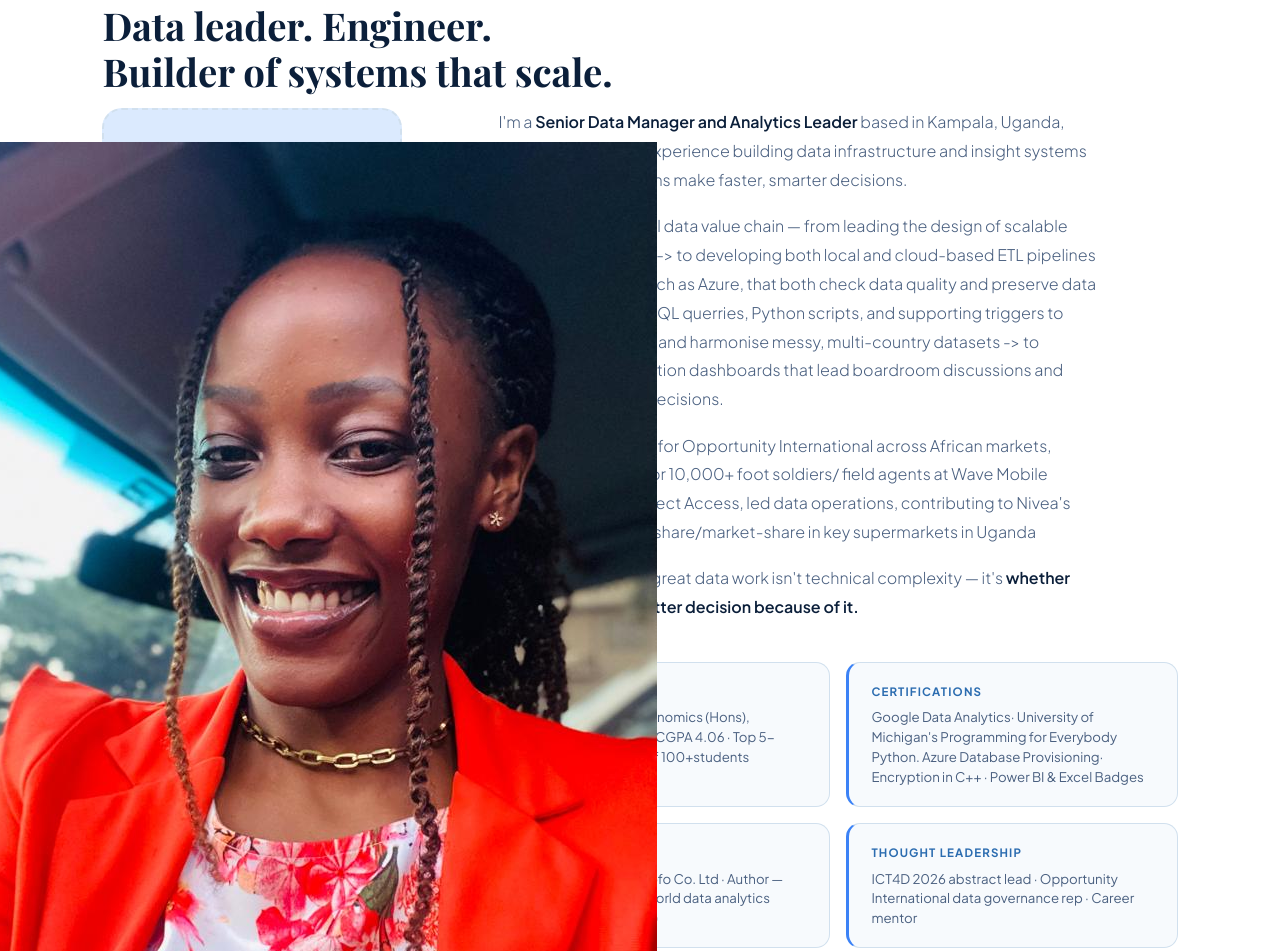
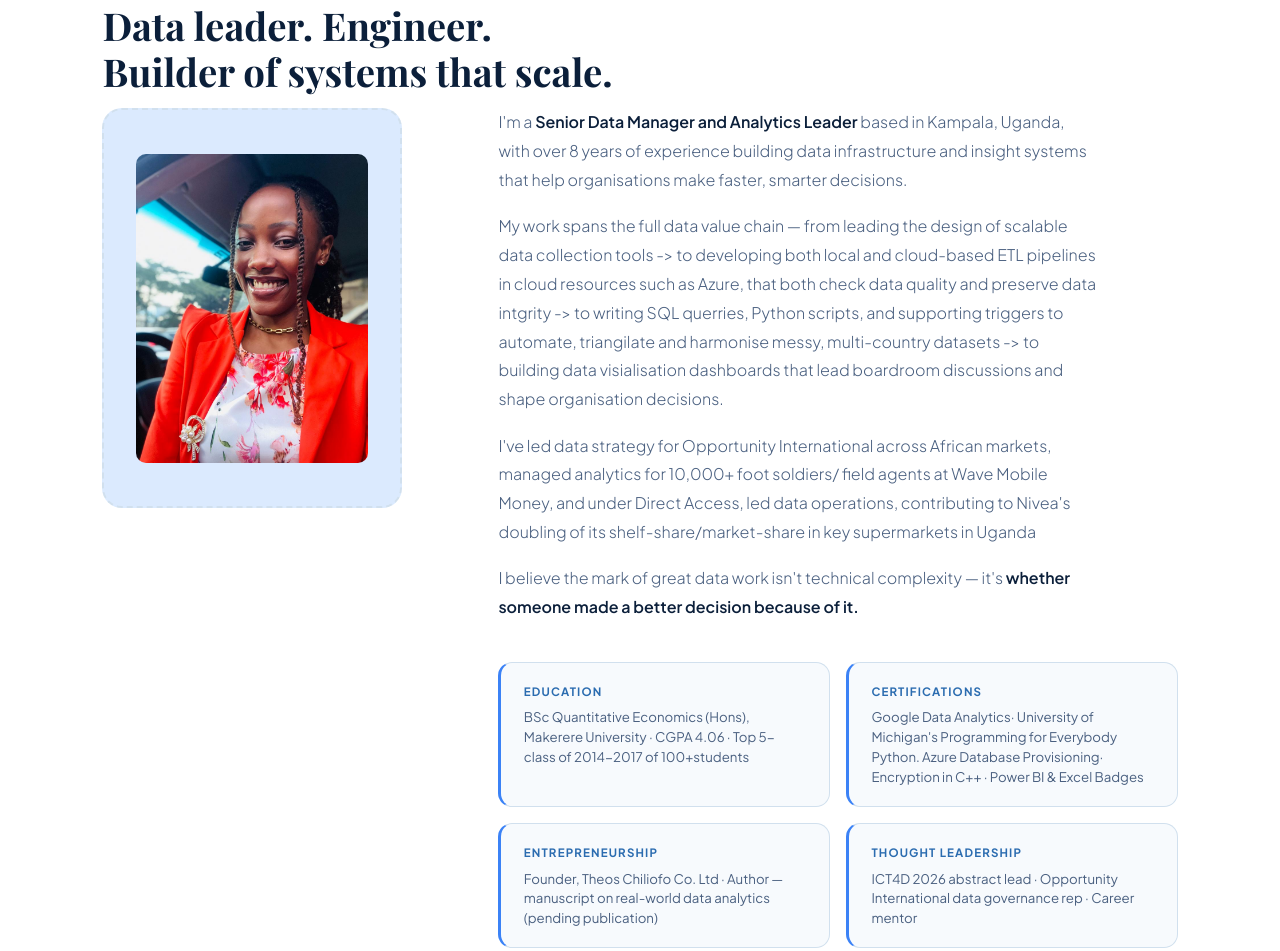
Before and after one commit to emmanuellagwokyalya/Emmanuella-s_Website, a plain HTML site: page index.html in a window 1280 px wide. Shown: the part 1428-2379 px from the top of the page. Drawn offline with nearby package versions, Linux system fonts and the light colour scheme; a web font is replaced by a local one.

Commit message:
Add files via upload

```diff
--- a/index.html
+++ b/index.html
@@ -478,7 +478,7 @@
   <div class="about-wrap">
     <div class="photo-sticky">
       <div class="photo-box">
-        <img src="emmanuella Profile 1.jpeg" alt="My photo">
+        <img src="emmanuella Profile 1.jpeg" alt="My photo" style="width:100%; height:auto; border-radius:10px;">
       </div>
     </div>
     <div class="about-text">
```
